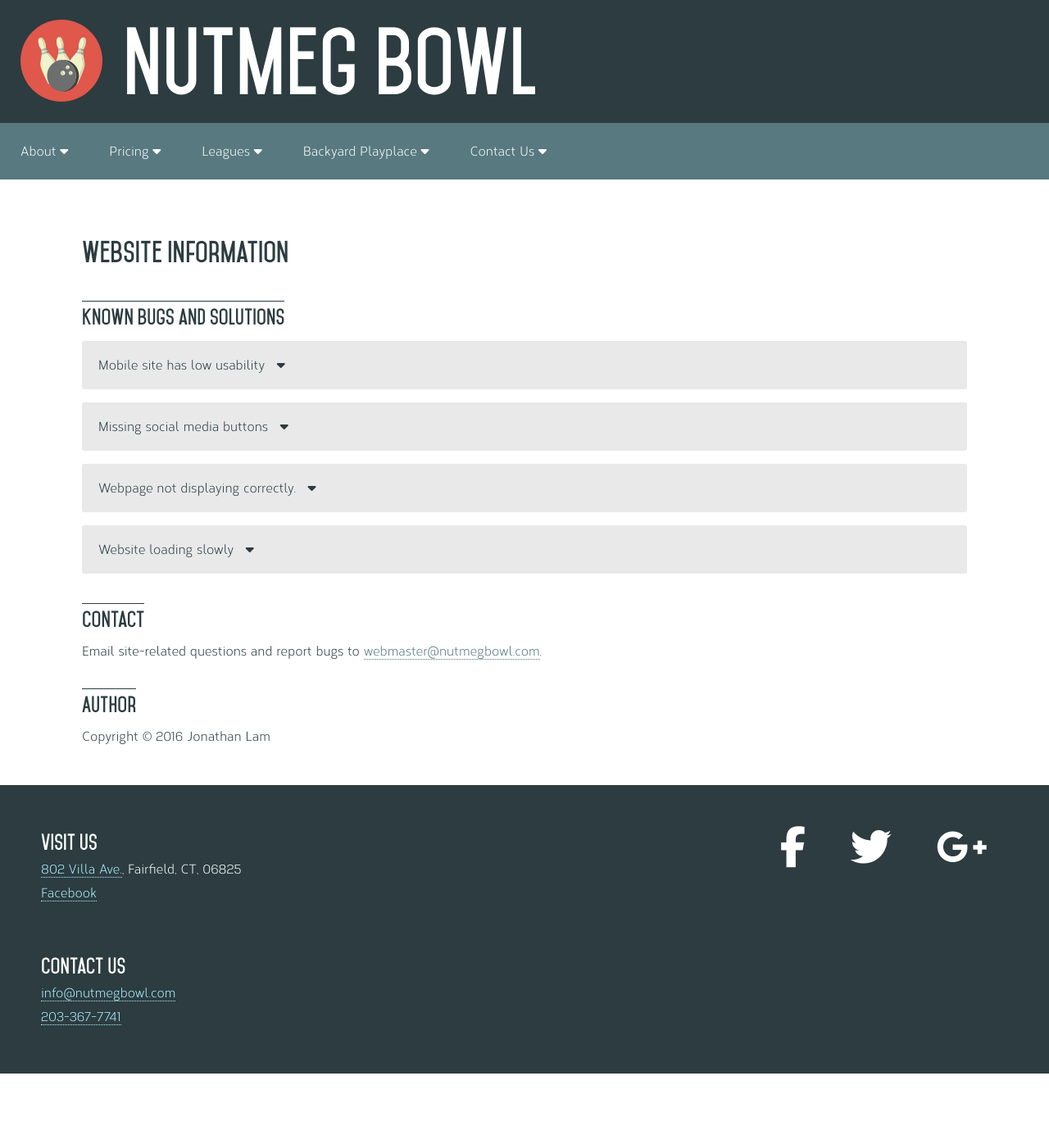
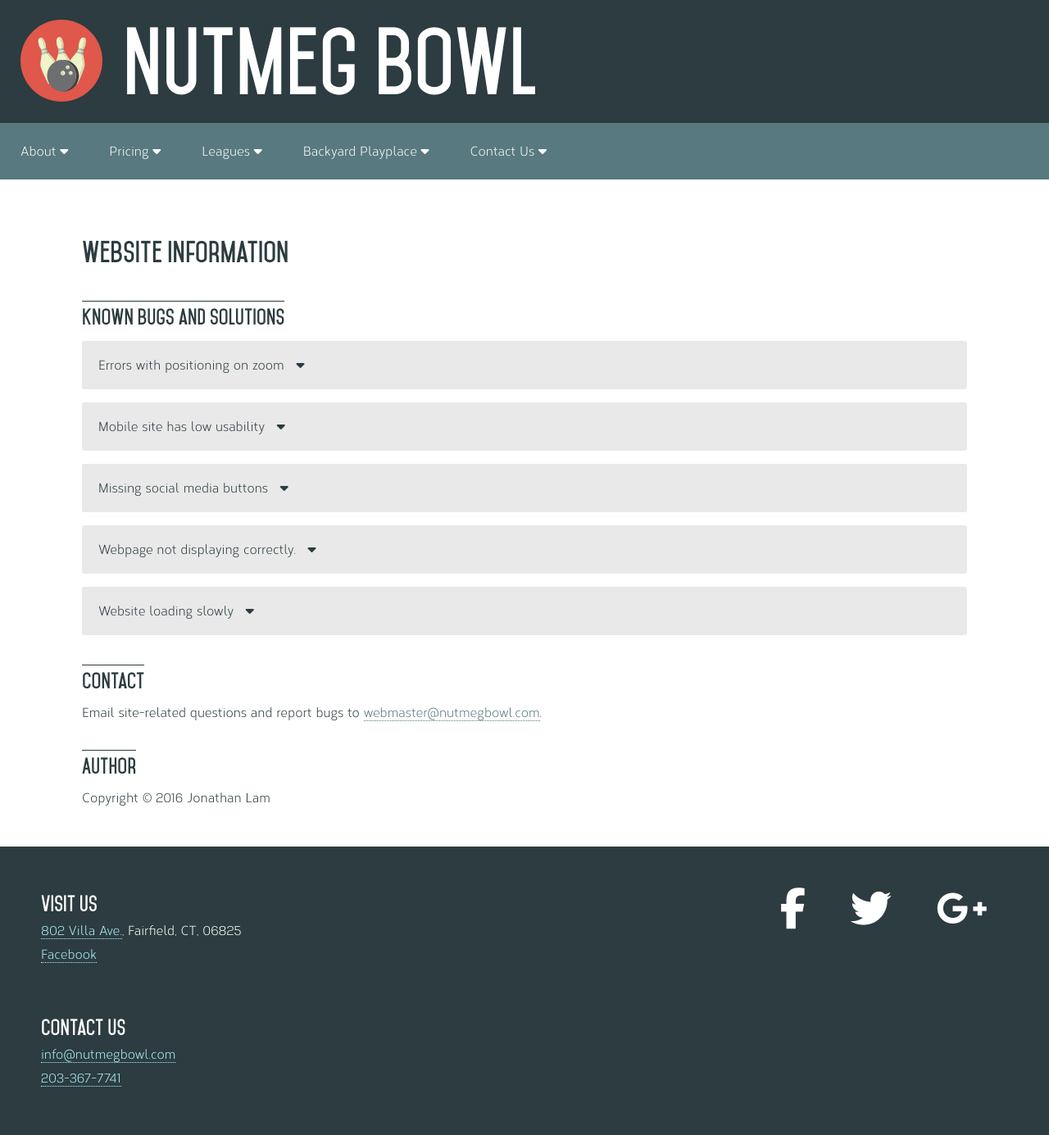
Before and after one commit to jlam55555/nutmegbowl, a Jekyll site: the page built from contact/website_information.html, in a window 1280 px wide. Shown: the whole page at 82% size. Built offline with Jekyll 4.4.1, drawn with Linux system fonts in a browser that asks for light colours; nearby versions of some CDN libraries; before the commit the page ends 1310 px from its top, so only the background shows below that.

Commit message:
Added bug about zooming

```diff
--- a/contact/website_information.html
+++ b/contact/website_information.html
@@ -5,6 +5,14 @@ title: Website Information
 
 <h1>Website Information</h1>
 <h2>Known Bugs and Solutions</h2>
+<div class="reveal rounded">
+  <div class="revealButton animate pointer">
+    Errors with positioning on zoom
+  </div>
+  <div class="toReveal">
+    Zooming the page may cause problems with the accuracy of certain placements and interactive elements. Make sure to return to full (100%) zoom when clicking interactive elements or if you see a misplaced element.
+  </div>
+</div>
 <div class="reveal rounded">
   <div class="revealButton animate pointer">
     Mobile site has low usability
```
